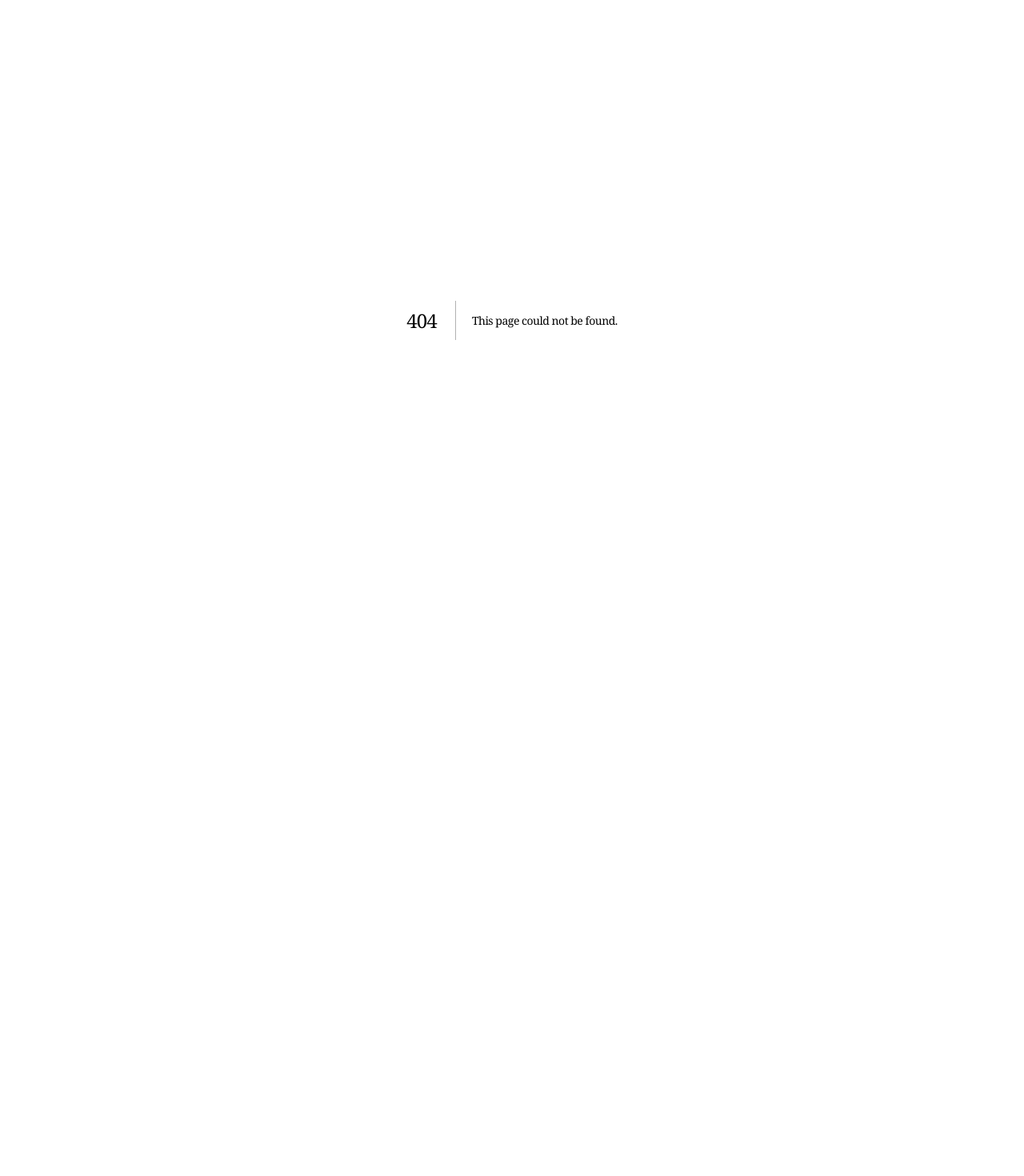
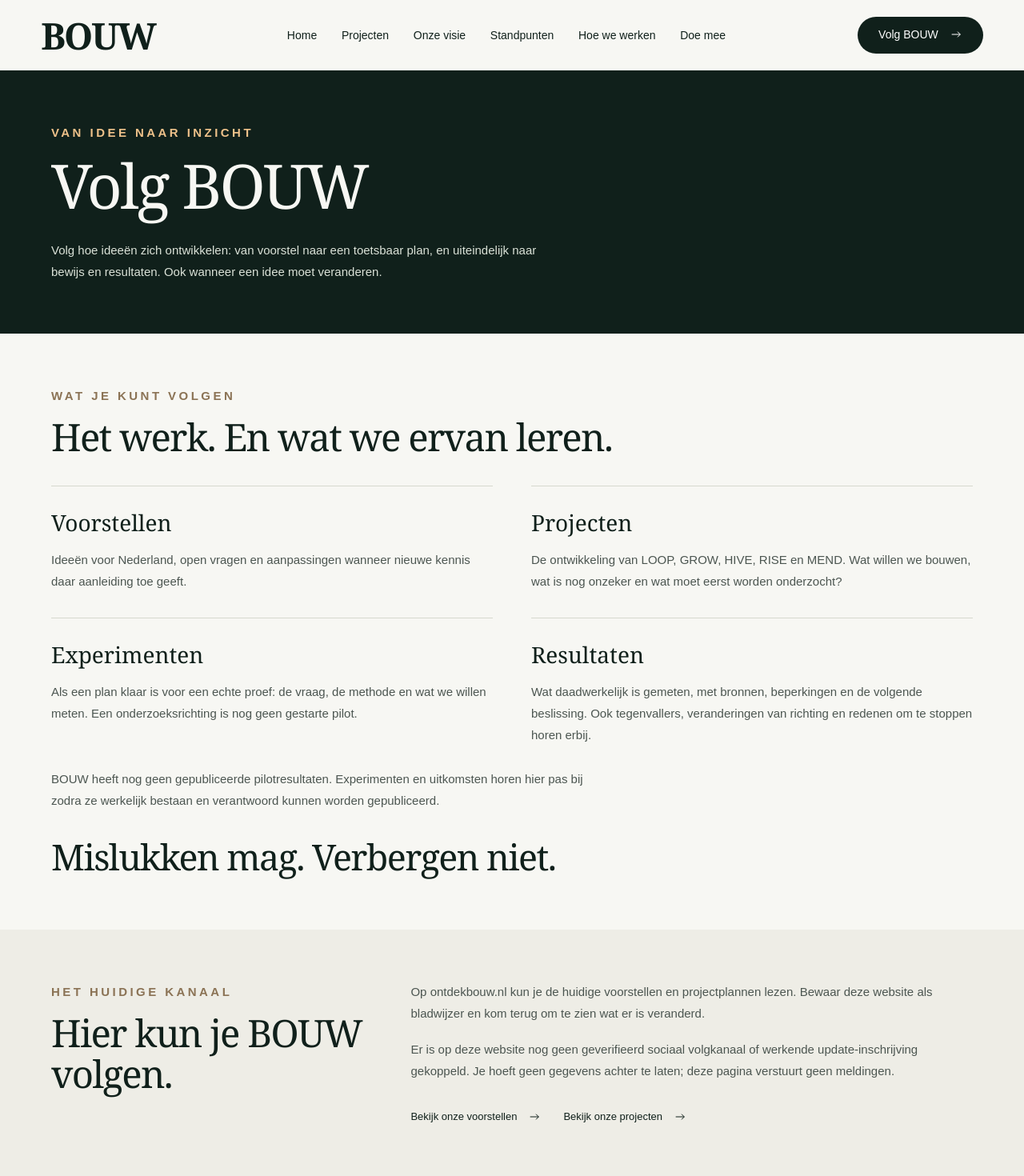
Before and after one commit to arthurmorgfan-dot/ontdekbouw, a Next.js app: page /volg-bouw in a window 1280 px wide. Before the commit this address had no page. Shown: the top 1470 px of the page at 80% size. Before the commit the page ends 800 px from the top, so only its background shows below. Built offline with nearby package versions, Linux system fonts and the light colour scheme.

Commit message:
Complete Volg BOUW page

```diff
--- /dev/null
+++ b/src/app/volg-bouw/follow.css
@@ -0,0 +1,23 @@
+.follow-page .follow-hero, .follow-page .follow-section { padding: 64px max(5%, calc((100vw - 1400px) / 2)); }
+.follow-page .follow-hero, .follow-page .follow-contribute { background: var(--ink); color: var(--paper); }
+.follow-page .follow-hero .eyebrow, .follow-page .follow-contribute .eyebrow { color: var(--gold); }
+.follow-page h1 { font-size: clamp(40px, 6vw, 80px); line-height: 1.08; }
+.follow-page h2 { max-width: 850px; }
+.follow-page p, .follow-page dd { font-size: 15px; line-height: 1.8; }
+.follow-page .follow-hero > p:last-child, .follow-page .follow-contribute > p:not(.eyebrow) { max-width: 650px; margin-top: 25px; color: #dbe2d8; }
+.follow-page .follow-topics { display: grid; grid-template-columns: repeat(2, minmax(0, 1fr)); gap: 32px 48px; margin: 36px 0 28px; }
+.follow-page .follow-topics > div { border-top: 1px solid #d6d8ce; padding-top: 24px; min-width: 0; }
+.follow-page dt { font-family: var(--serif); font-size: 28px; margin-bottom: 12px; }
+.follow-page dd { margin: 0; max-width: 600px; color: var(--muted); }
+.follow-page .follow-note { max-width: 700px; color: var(--muted); }
+.follow-page blockquote { margin: 30px 0 0; font-family: var(--serif); font-size: clamp(28px, 3.5vw, 46px); line-height: 1.2; letter-spacing: -.035em; }
+.follow-page .follow-channel { background: #eeede6; display: grid; grid-template-columns: minmax(0, .8fr) minmax(0, 1.4fr); gap: 48px; }
+.follow-page .follow-channel > div { min-width: 0; }
+.follow-page .follow-channel p:not(.eyebrow) { color: var(--muted); }
+.follow-page .follow-channel p + p { margin-top: 18px; }
+.follow-page .follow-links { display: flex; flex-wrap: wrap; gap: 12px 28px; margin-top: 22px; }
+.follow-page .follow-links a { display: inline-flex; align-items: center; gap: 14px; min-height: 44px; font-size: 13px; }
+.follow-page .follow-links a:hover { text-decoration: underline; text-underline-offset: 4px; }
+.follow-page .follow-contribute .button { margin-top: 25px; }
+@media (max-width: 800px) { .follow-page .follow-topics, .follow-page .follow-channel { grid-template-columns: 1fr; gap: 28px; } }
+@media (max-width: 600px) { .follow-page .follow-hero, .follow-page .follow-section { padding: 42px 6%; } }
--- /dev/null
+++ b/src/app/volg-bouw/page.tsx
@@ -0,0 +1,55 @@
+import type { Metadata } from "next";
+import Link from "next/link";
+import Header from "@/components/layout/Header";
+import Footer from "@/components/layout/Footer";
+import Button from "@/components/ui/Button";
+import Icon from "@/components/icons/Icon";
+import "./follow.css";
+
+const title = "Volg BOUW — BOUW";
+const description = "Blijf betrokken bij BOUW: volg voorstellen en projecten op deze website. Onderzoek, bewijs en resultaten worden zichtbaar zodra ze er werkelijk zijn.";
+export const metadata: Metadata = {
+  title, description, alternates: { canonical: "/volg-bouw" },
+  openGraph: { title, description, url: "/volg-bouw", locale: "nl_NL", type: "website" },
+  twitter: { card: "summary", title, description },
+};
+
+export default function FollowPage() {
+  return <>
+    <a className="skip-link" href="#main">Ga naar inhoud</a>
+    <div id="home"><Header homePath="/" activeHref="/volg-bouw" /></div>
+    <main id="main" className="follow-page">
+      <header className="follow-hero">
+        <p className="eyebrow">Van idee naar inzicht</p>
+        <h1>Volg BOUW</h1>
+        <p>Volg hoe ideeën zich ontwikkelen: van voorstel naar een toetsbaar plan, en uiteindelijk naar bewijs en resultaten. Ook wanneer een idee moet veranderen.</p>
+      </header>
+      <section className="follow-section" aria-labelledby="follow-work-heading">
+        <p className="eyebrow">Wat je kunt volgen</p>
+        <h2 id="follow-work-heading">Het werk. En wat we ervan leren.</h2>
+        <dl className="follow-topics">
+          <div><dt>Voorstellen</dt><dd>Ideeën voor Nederland, open vragen en aanpassingen wanneer nieuwe kennis daar aanleiding toe geeft.</dd></div>
+          <div><dt>Projecten</dt><dd>De ontwikkeling van LOOP, GROW, HIVE, RISE en MEND. Wat willen we bouwen, wat is nog onzeker en wat moet eerst worden onderzocht?</dd></div>
+          <div><dt>Experimenten</dt><dd>Als een plan klaar is voor een echte proef: de vraag, de methode en wat we willen meten. Een onderzoeksrichting is nog geen gestarte pilot.</dd></div>
+          <div><dt>Resultaten</dt><dd>Wat daadwerkelijk is gemeten, met bronnen, beperkingen en de volgende beslissing. Ook tegenvallers, veranderingen van richting en redenen om te stoppen horen erbij.</dd></div>
+        </dl>
+        <p className="follow-note">BOUW heeft nog geen gepubliceerde pilotresultaten. Experimenten en uitkomsten horen hier pas bij zodra ze werkelijk bestaan en verantwoord kunnen worden gepubliceerd.</p>
+        <blockquote>Mislukken mag. Verbergen niet.</blockquote>
+      </section>
+      <section className="follow-section follow-channel" aria-labelledby="follow-channel-heading">
+        <div><p className="eyebrow">Het huidige kanaal</p><h2 id="follow-channel-heading">Hier kun je BOUW volgen.</h2></div>
+        <div>
+          <p>Op ontdekbouw.nl kun je de huidige voorstellen en projectplannen lezen. Bewaar deze website als bladwijzer en kom terug om te zien wat er is veranderd.</p>
+          <p>Er is op deze website nog geen geverifieerd sociaal volgkanaal of werkende update-inschrijving gekoppeld. Je hoeft geen gegevens achter te laten; deze pagina verstuurt geen meldingen.</p>
+          <div className="follow-links"><Link href="/#voorstellen">Bekijk onze voorstellen <Icon name="arrow-right" /></Link><Link href="/projecten">Bekijk onze projecten <Icon name="arrow-right" /></Link></div>
+        </div>
+      </section>
+      <section className="follow-section follow-contribute" aria-labelledby="follow-contribute-heading">
+        <p className="eyebrow">Volgen of meedoen</p><h2 id="follow-contribute-heading">Wil je het werk ook beter maken?</h2>
+        <p>Volgen is op de hoogte blijven. Meedoen is kritiek, kennis of een bron bijdragen, of helpen een toekomstige proef te ontwerpen. Je hoeft het niet met BOUW eens te zijn om iets toe te voegen.</p>
+        <Button href="/doe-mee" variant="light">Doe mee</Button>
+      </section>
+    </main>
+    <Footer homePath="/" />
+  </>;
+}
--- a/src/components/layout/Header.tsx
+++ b/src/components/layout/Header.tsx
@@ -22,7 +22,7 @@ export default function Header({ homePath = "", activeHref }: { homePath?: strin
   return <header className="header">
     <a className="wordmark" href={`${homePath}#home`} aria-label="BOUW — naar home">BOUW</a>
     <nav className="desktop-nav" aria-label="Hoofdnavigatie">{site.navigation.map(item => <Link key={item.href} href={navigationHref(item.href)} className={item.href === currentHref ? "active" : undefined} aria-current={item.href === currentHref ? "page" : undefined}>{item.label}</Link>)}</nav>
-    <div className="header-actions"><Button href="/doe-mee">Volg BOUW</Button><button ref={toggle} className="menu-toggle" aria-expanded={open} aria-controls="mobile-navigation" onClick={() => setOpen(!open)}>{open ? "Sluiten" : "Menu"}<span aria-hidden="true"><Icon name={open ? "close" : "menu"} size={18} /></span></button></div>
+    <div className="header-actions"><Button href="/volg-bouw">Volg BOUW</Button><button ref={toggle} className="menu-toggle" aria-expanded={open} aria-controls="mobile-navigation" onClick={() => setOpen(!open)}>{open ? "Sluiten" : "Menu"}<span aria-hidden="true"><Icon name={open ? "close" : "menu"} size={18} /></span></button></div>
     <nav id="mobile-navigation" className="mobile-nav" aria-label="Mobiele navigatie" hidden={!open}>{site.navigation.map(item => <Link key={item.href} href={navigationHref(item.href)} aria-current={item.href === currentHref ? "page" : undefined} onClick={() => setOpen(false)}>{item.label}<span aria-hidden="true"><Icon name="arrow-right" /></span></Link>)}</nav>
   </header>;
 }
```
